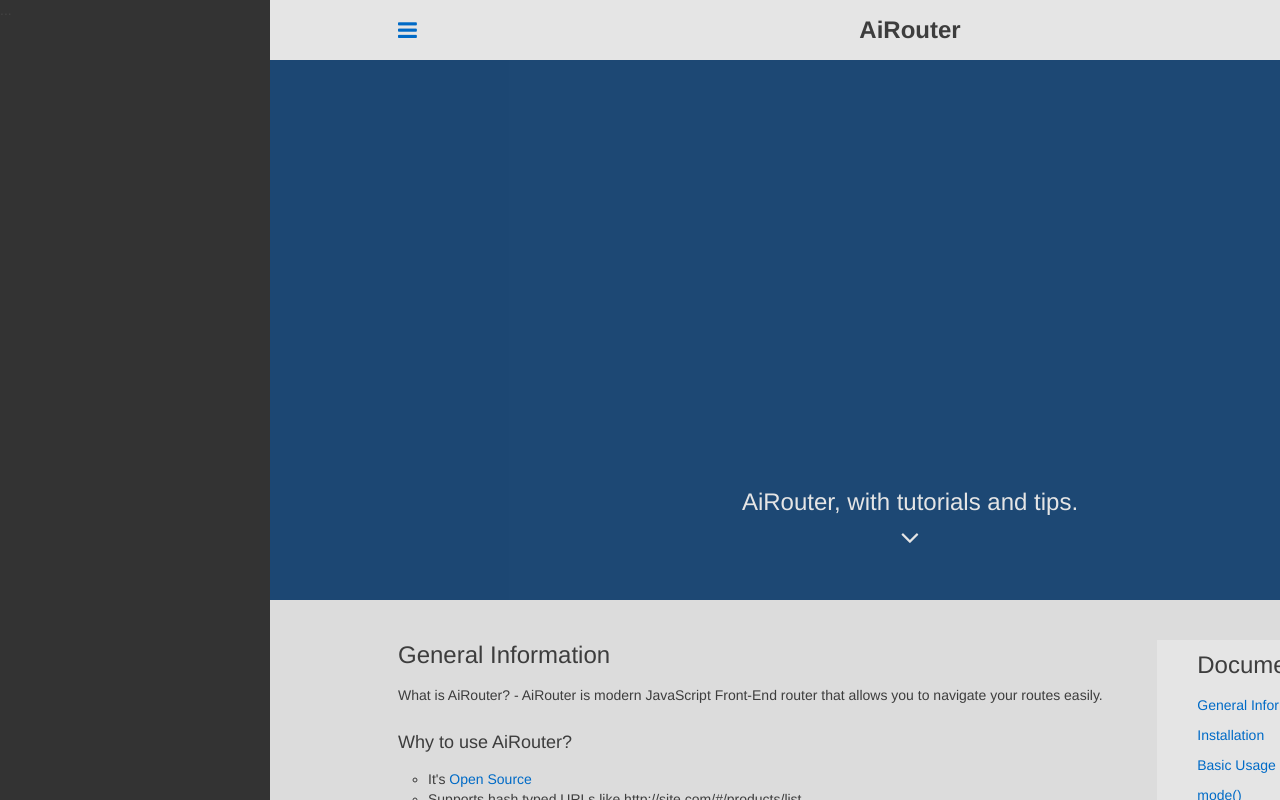
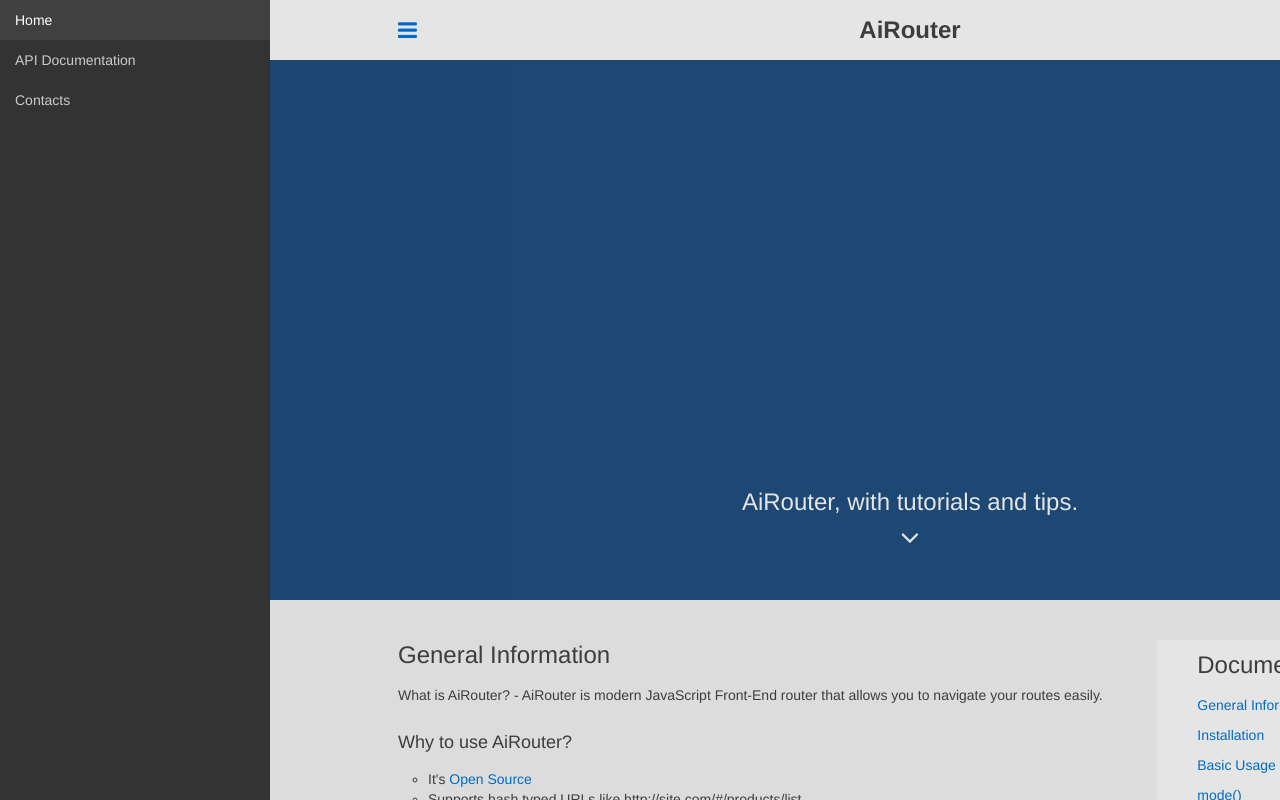
Before and after one commit to nedyalkovV/AiRouter, a plain HTML site: page docs/index.html in a window 1280 px wide. Both pictures are taken after a click on the link 137 px from the left and 30 px from the top of the page. Drawn offline with Linux system fonts and the light colour scheme.

Commit message:
docs menu

```diff
--- a/docs/index.html
+++ b/docs/index.html
@@ -9,7 +9,7 @@
         <script src="libs/js/jquery-3.1.1.min.js"></script>
         <script src="libs/js/uikit.min.js"></script>
     </head>
-    <body>
+    <body id='body'>
         <header class="header">
             <div id="wrapper">
                 <div class="header-content">
@@ -442,7 +442,7 @@ router.go('/home');
 
         </main>
         <div id='wrapper'>
-            <div class="contacts">
+            <div class="contacts" id='contacts'>
                 <h2>Contact Me:</h2>
                 <div class="uk-grid">
                     <div class="uk-width-2-3">
@@ -486,7 +486,13 @@ router.go('/home');
         </div>
 
         <div id="my-id" class="uk-offcanvas">
-            <div class="uk-offcanvas-bar">...</div>
+            <div class="uk-offcanvas-bar">
+                <ul class="uk-nav uk-nav-offcanvas uk-nav-parent-icon">
+                    <li><a href="#body" data-uk-smooth-scroll>Home</a></li>
+                    <li><a href="#docs-h" data-uk-smooth-scroll>API Documentation</a></li>
+                    <li><a href="#contacts" data-uk-smooth-scroll>Contacts</a></li>
+                </ul>
+            </div>
         </div>
     </body>
 </html>
```
